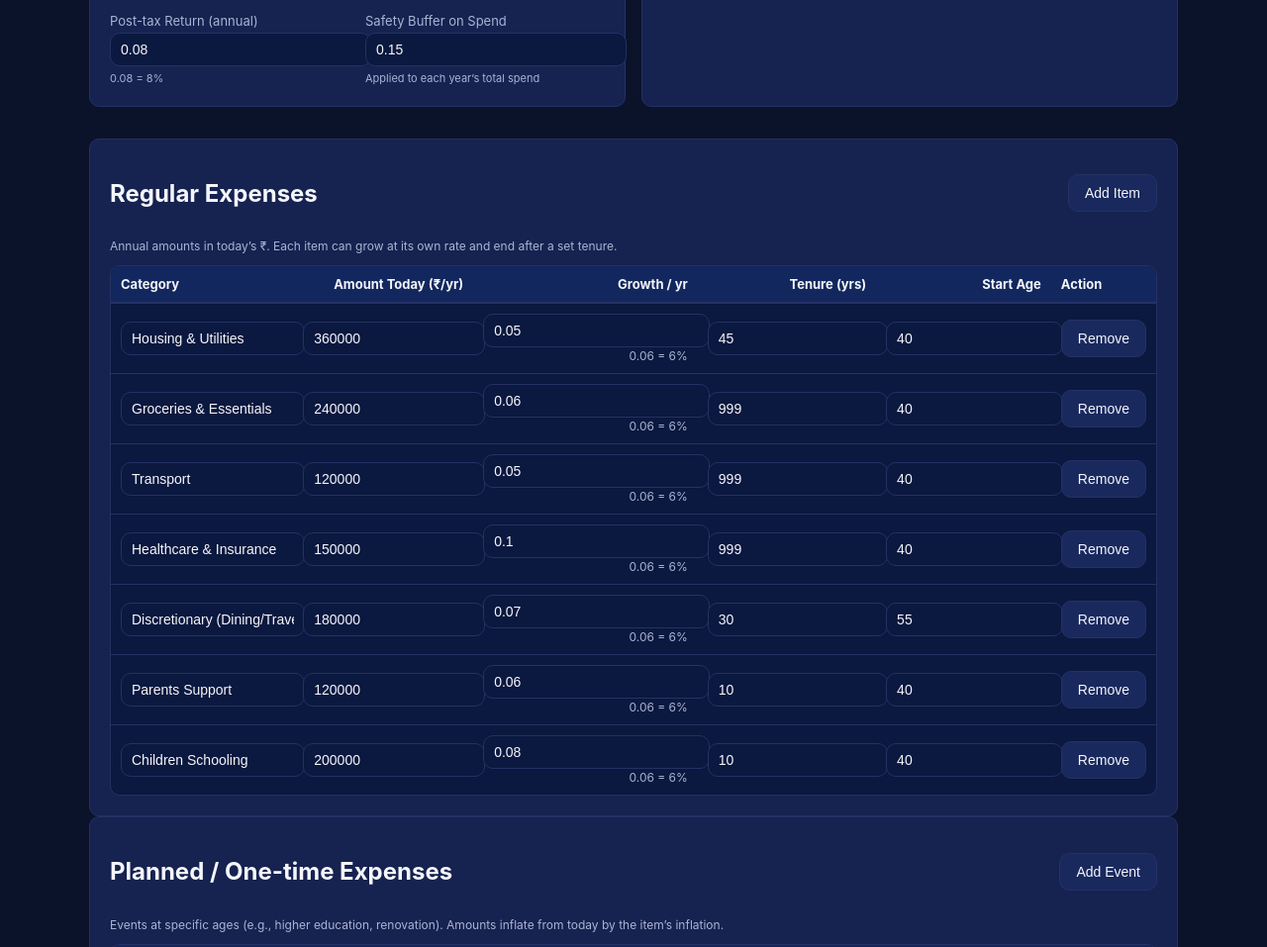
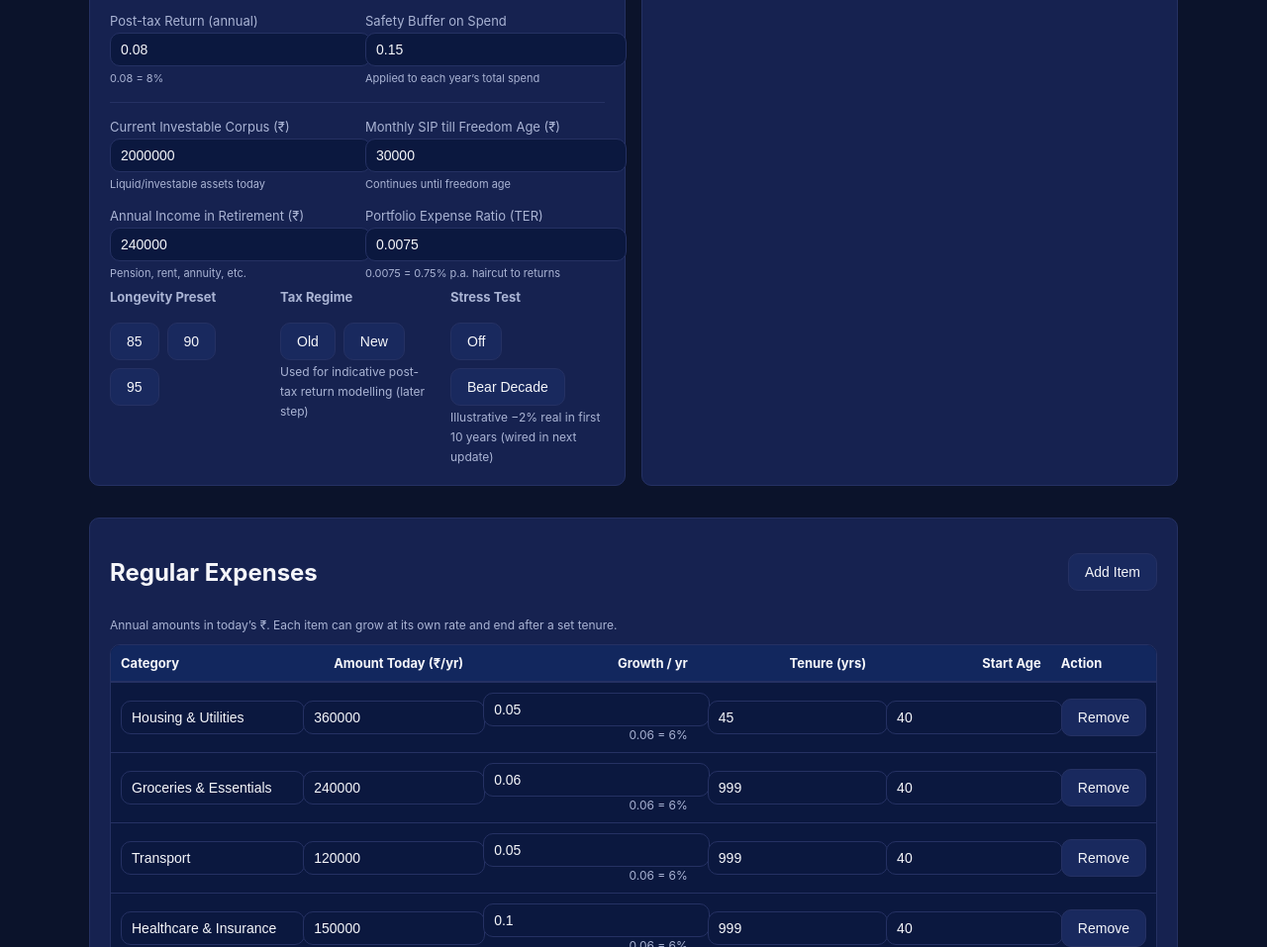
Before and after one commit to babubl/FreedomNumber, a plain HTML site: page index.html in a window 1280 px wide. Shown: the part 968-1925 px from the top of the page at 99% size. Drawn offline with Linux system fonts and the light colour scheme.

Commit message:
Update stylesheet and script versioning in HTML

```diff
--- a/index.html
+++ b/index.html
@@ -12,14 +12,13 @@
   <meta property="og:type" content="website" />
   <meta property="og:url" content="https://babubl.github.io/FreedomNumber/" />
   <meta property="og:image" content="assets/cover.png" />
-  <link rel="stylesheet" href="style.css?v=1" />
-  <script defer src="script.js?v=1"></script>
+  <link rel="stylesheet" href="style.css?v=2" />
+  <script defer src="script.js?v=3"></script>
 </head>
 <body>
   <!-- Top Navigation -->
   <header class="nav" role="banner">
     <div class="nav__brand">
-      <span class="nav__flag" aria-hidden="true"></span>
       <span class="nav__name">FreedomNumber</span>
     </div>
     <nav class="nav__links" aria-label="Primary">
@@ -35,7 +34,7 @@
       <p class="eyebrow">India-focused</p>
       <h1 class="title">Retirement Corpus Calculator</h1>
       <p class="subtitle">
-        Plan with Indian inflation, post-tax returns and real-life milestones. Edit assumptions, review annual projections,
+        Plan with Indian inflation, post-tax returns, and real-life milestones. Edit assumptions, review per-year projections,
         export to CSV, and audit every calculation.
       </p>
       <div class="actions">
@@ -48,7 +47,7 @@
     <section id="method" class="section card" aria-label="Methodology & Assumptions">
       <h2>Methodology & Assumptions</h2>
       <p class="small">
-        The U.S. “4% rule” (Bengen, 1994) assumes ~3% inflation, ~50/50 stock–bond mix, ~7–8% nominal returns and a ~30-year horizon,
+        The U.S. “4% rule” (Bengen, 1994) assumes ~3% inflation, ~50/50 stock–bond mix, ~7–8% nominal returns, and a ~30-year horizon,
         before taxes and fees. Indian households typically face higher inflation, tax drag and longer horizons. This model projects
         cash flows year-by-year with line-item expenses and a safety buffer, then goal-seeks the starting corpus such that ending
         corpus ≈ ₹0 at life expectancy.
@@ -96,6 +95,7 @@
           </div>
           <p class="small">Defaults reflect an indicative urban household. Adjust to your context.</p>
 
+          <!-- Core inputs -->
           <div class="grid cols-2 form-grid">
             <div>
               <label for="currentAge">Current Age</label>
@@ -123,6 +123,59 @@
               <label for="buffer">Safety Buffer on Spend</label>
               <input id="buffer" type="number" inputmode="decimal" step="0.001" value="0.15" />
               <span class="help">Applied to each year’s total spend</span>
+            </div>
+          </div>
+
+          <hr style="border:none;border-top:1px solid var(--line);margin:16px 0" />
+
+          <!-- Enhancements: corpus, SIP, income, TER, tax, longevity, stress -->
+          <div class="grid cols-2 form-grid">
+            <div>
+              <label for="currentCorpus">Current Investable Corpus (₹)</label>
+              <input id="currentCorpus" type="number" inputmode="decimal" value="2000000" />
+              <span class="help">Liquid/investable assets today</span>
+            </div>
+            <div>
+              <label for="monthlySIP">Monthly SIP till Freedom Age (₹)</label>
+              <input id="monthlySIP" type="number" inputmode="decimal" value="30000" />
+              <span class="help">Continues until freedom age</span>
+            </div>
+            <div>
+              <label for="annualRetirementIncome">Annual Income in Retirement (₹)</label>
+              <input id="annualRetirementIncome" type="number" inputmode="decimal" value="240000" />
+              <span class="help">Pension, rent, annuity, etc.</span>
+            </div>
+            <div>
+              <label for="ter">Portfolio Expense Ratio (TER)</label>
+              <input id="ter" type="number" inputmode="decimal" step="0.001" value="0.0075" />
+              <span class="help">0.0075 = 0.75% p.a. haircut to returns</span>
+            </div>
+          </div>
+
+          <div class="grid cols-3" style="margin-top:8px">
+            <div>
+              <label><b>Longevity Preset</b></label>
+              <div class="actions" style="gap:8px">
+                <button class="btn btn--secondary" id="life85">85</button>
+                <button class="btn btn--secondary" id="life90">90</button>
+                <button class="btn btn--secondary" id="life95">95</button>
+              </div>
+            </div>
+            <div>
+              <label for="taxRegime"><b>Tax Regime</b></label>
+              <div class="actions" style="gap:8px">
+                <button class="btn btn--secondary" id="taxOld">Old</button>
+                <button class="btn btn--secondary" id="taxNew">New</button>
+              </div>
+              <span class="small">Used for indicative post-tax return modelling (later step)</span>
+            </div>
+            <div>
+              <label><b>Stress Test</b></label>
+              <div class="actions" style="gap:8px">
+                <button class="btn btn--secondary" id="stressOff">Off</button>
+                <button class="btn btn--secondary" id="stressOn">Bear Decade</button>
+              </div>
+              <span class="small">Illustrative −2% real in first 10 years (wired in next update)</span>
             </div>
           </div>
         </div>
```
